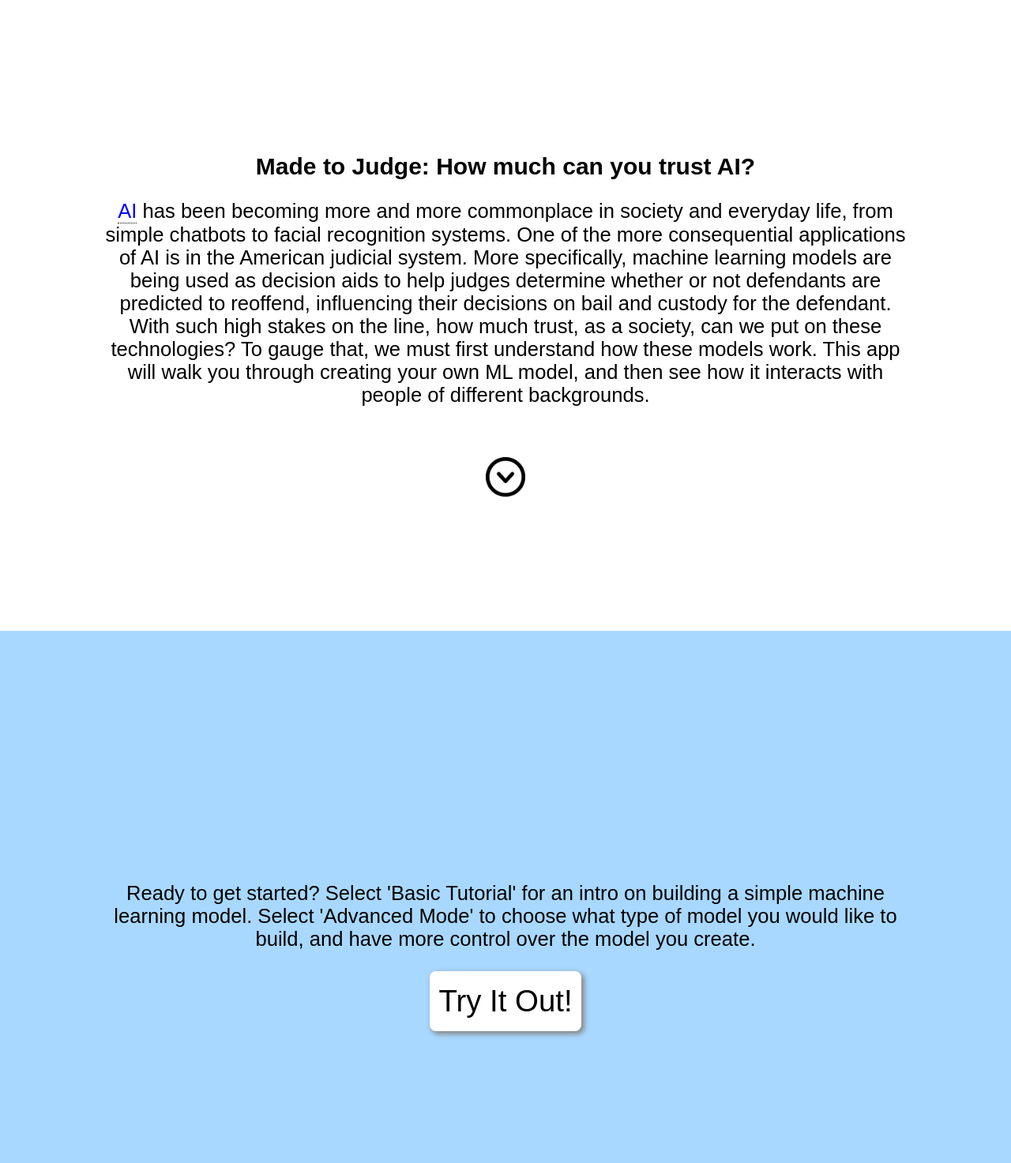
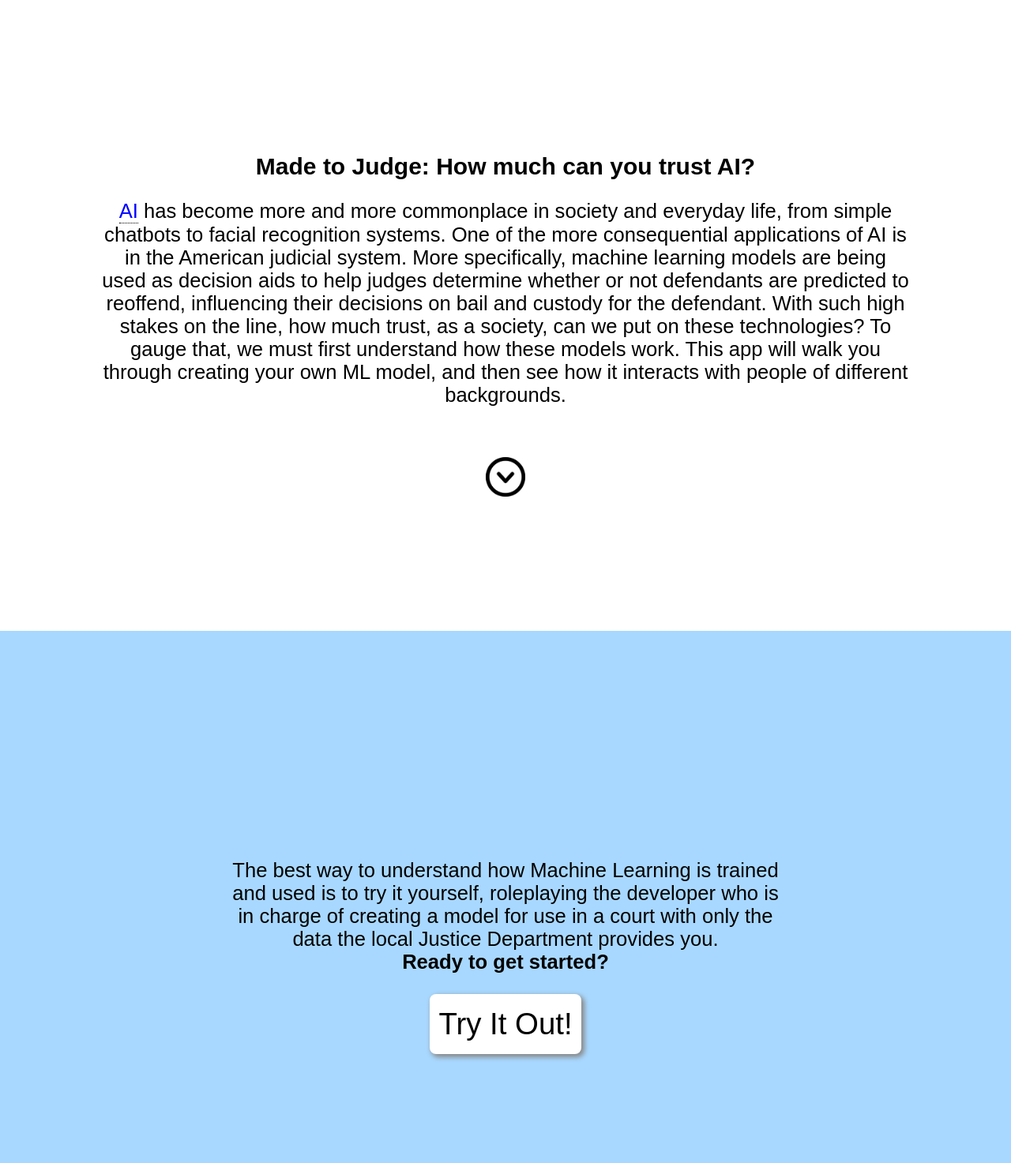
Before and after one commit to rbhushans/ai-interaction-webapp, a Flask app: page / in a window 1280 px wide. Shown: the part 801-2274 px from the top of the page at 79% size. Run offline with Flask 2, Linux system fonts and the light colour scheme.

Commit message:
Fix some intro wording and design

```diff
--- a/app/templates/index.html
+++ b/app/templates/index.html
@@ -29,7 +29,7 @@
         <div class="home-paragraph">
             <div class="term-definition tooltip" id="home-ai">AI
                 <p class="tooltiptext">What even is Artificial Intelligence? Click to learn more!</p>
-            </div> has been becoming more and more commonplace in society and everyday life,
+            </div> has become more and more commonplace in society and everyday life,
             from simple chatbots to facial recognition systems. One of the more consequential applications
             of AI is in the American judicial system. More specifically, machine learning models are being
             used as decision aids to help judges determine whether or not defendants are predicted to reoffend,
@@ -42,9 +42,12 @@
     </div>
 
     <div id="home-section-3" class="home-section">
-        <p class="home-paragraph">Ready to get started? Select 'Basic Tutorial' for an intro on building a simple machine learning model.
-            Select 'Advanced Mode' to choose what type of model you would like to build, and have more control over
-            the model you create.
+        <p class="home-paragraph">
+            The best way to understand how Machine Learning is trained<br />
+            and used is to try it yourself, roleplaying the developer who is <br />
+            in charge of creating a model for use in a court with only the <br />
+            data the local Justice Department provides you.<br />
+            <span style="font-weight: bold;">Ready to get started?</span>
         </p>
         <div id="home-buttons">
             <div id="start-btn" class="home-link">Try It Out!</div>
```
